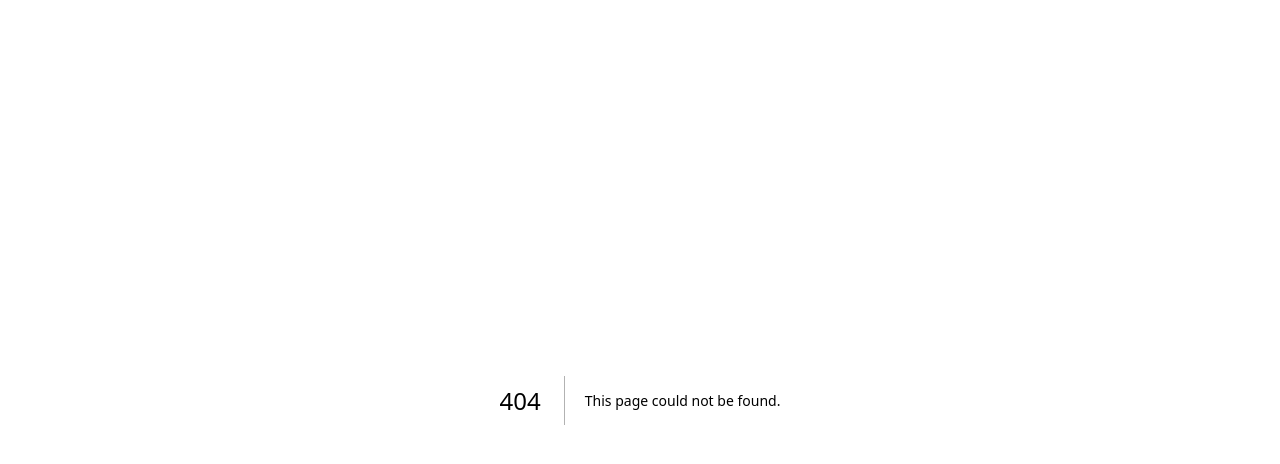
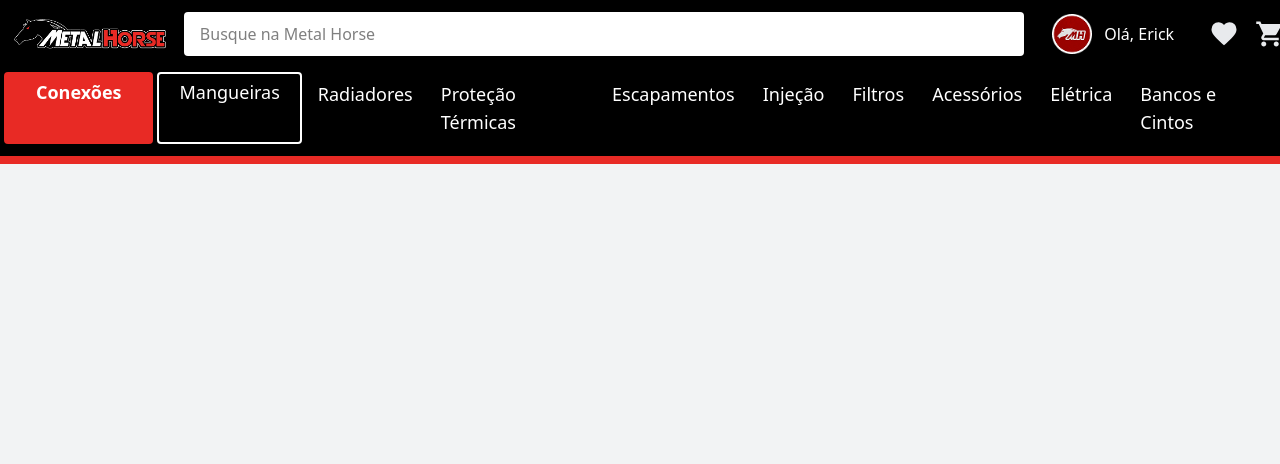
Before and after one commit to Erick-Iuri/metal-horse, a Next.js app: page /produto in a window 1280 px wide. Before the commit this address had no page. Shown: the top 464 px of the page. Built offline with nearby package versions, Linux system fonts and the light colour scheme.

Commit message:
Links adicionados

```diff
--- a/app/page.tsx
+++ b/app/page.tsx
@@ -18,9 +18,11 @@ export default function Home() {
         p-3"
         >
           {/* LOGO da marca 1/3*/}
+          <Link href="/">
             <div>
               <Image alt="logo" src={"/LOGO.png"} width={230} height={100} />
             </div>
+          </Link>
 
           {/* BARRA DE PESQUISA 2/3*/}
           <div className="flex w-310">
@@ -93,7 +95,7 @@ export default function Home() {
           text-lg"
           >
             <Link
-              href="/"
+              href="/produto"
               className="
               px-8
               py-1.5
@@ -103,8 +105,9 @@ export default function Home() {
             >
               Conexões
             </Link>
+
             <Link
-              href="/"
+              href="/produto"
               className="
               hover:bg-white
               hover:text-black
@@ -118,8 +121,9 @@ export default function Home() {
             >
               Mangueiras
             </Link>
+
             <Link
-              href="/"
+              href="/produto"
               className="p-3
               hover:bg-white/20
               duration-100
@@ -129,8 +133,9 @@ export default function Home() {
             >
               Radiadores
             </Link>
+
             <Link
-              href="/"
+              href="/produto"
               className="p-3
               hover:bg-white/20
               duration-100
@@ -140,8 +145,9 @@ export default function Home() {
             >
               Proteção Térmicas
             </Link>
+
             <Link
-              href="/"
+              href="/produto"
               className="p-3
               hover:bg-white/20
               duration-100
@@ -151,8 +157,9 @@ export default function Home() {
             >
               Escapamentos
             </Link>
+
             <Link
-              href="/"
+              href="/produto"
               className="p-3  hover:bg-white/20
               duration-100
               ease-in-out
@@ -161,8 +168,9 @@ export default function Home() {
             >
               Injeção
             </Link>
+
             <Link
-              href="/"
+              href="/produto"
               className="p-3  hover:bg-white/20
               duration-100
               ease-in-out
@@ -171,8 +179,9 @@ export default function Home() {
             >
               Filtros
             </Link>
+
             <Link
-              href="/"
+              href="/produto"
               className="p-3  hover:bg-white/20
               duration-100
               ease-in-out
@@ -181,8 +190,9 @@ export default function Home() {
             >
               Acessórios
             </Link>
+
             <Link
-              href="/"
+              href="/produto"
               className="p-3  hover:bg-white/20
               duration-100
               ease-in-out
@@ -191,8 +201,9 @@ export default function Home() {
             >
               Elétrica
             </Link>
+
             <Link
-              href="/"
+              href="/produto"
               className="p-3  hover:bg-white/20
               duration-100
               ease-in-out
@@ -664,6 +675,7 @@ export default function Home() {
         "
         >
           {/* Produto lista */}
+          <Link href="/produto">
             <div
               className="flex flex-col
           justify-center
@@ -786,8 +798,10 @@ export default function Home() {
                 No PIX ou 10x no Crêdito
               </p>
             </div>
+          </Link>
 
           {/* Produto 02 */}
+          <Link href="/produto">
             <div
               className="flex flex-col
           justify-center
@@ -910,8 +924,10 @@ export default function Home() {
                 No PIX ou 10x no Crêdito
               </p>
             </div>
+          </Link>
 
           {/* Produto 03 */}
+          <Link href="/produto">
             <div
               className="flex flex-col
           justify-center
@@ -1034,8 +1050,10 @@ export default function Home() {
                 No PIX ou 10x no Crêdito
               </p>
             </div>
+          </Link>
 
           {/* Produto 04 */}
+          <Link href="/produto">
             <div
               className="flex flex-col
           justify-center
@@ -1158,8 +1176,10 @@ export default function Home() {
                 No PIX ou 10x no Crêdito
               </p>
             </div>
+          </Link>
 
           {/* Produto 05 */}
+          <Link href="/produto">
             <div
               className="flex flex-col
           justify-center
@@ -1282,7 +1302,7 @@ export default function Home() {
                 No PIX ou 10x no Crêdito
               </p>
             </div>
-
+          </Link>
         </div>
 
         {/* Garrett - Advancing Motion */}
@@ -1311,7 +1331,7 @@ export default function Home() {
           </p>
         </div>
 
-        {/* Produtos linha 01 */}
+        {/* Produtos linha 02 */}
         <div
           className="
         flex items-center
@@ -1321,6 +1341,7 @@ export default function Home() {
         pb-20
         "
         >
+          <Link href="/produto">
             <div
               className="flex flex-col
           cursor-pointer
@@ -1443,8 +1464,8 @@ export default function Home() {
                 No PIX ou 10x no Crêdito
               </p>
             </div>
+          </Link>
         </div>
-
       </div>
     </div>
   );
--- /dev/null
+++ b/app/produto/page.tsx
@@ -0,0 +1,220 @@
+import Image from "next/image";
+import Link from "next/link";
+
+export default function Home() {
+  return (
+    /* main div */
+    <div>
+      {/* Barra de Navegação 01 🚢 */}
+      <div className="bg-black text-white">
+        <div
+          className="
+        flex
+        justify-center
+        space-x-4
+        max-w-360
+        mx-auto
+        items-center
+        p-3"
+        >
+          {/* LOGO da marca 1/3*/}
+          <Link href="/">
+            <div>
+              <Image alt="logo" src={"/LOGO.png"} width={230} height={100} />
+            </div>
+          </Link>
+
+          {/* BARRA DE PESQUISA 2/3*/}
+          <div className="flex w-310">
+            <input
+              type="text"
+              placeholder="Busque na Metal Horse"
+              className="
+              bg-white
+              text-black
+              w-full
+              h-11
+              p-1
+              px-4
+              py-2
+              focus:outline-none
+              rounded-sm"
+            />
+          </div>
+
+          {/* USER MENU 3/3 */}
+          <div
+            className="
+          flex
+          space-x-3"
+          >
+            <div
+              className="flex
+            flex-row
+            justify-center
+            gap-3
+            w-50 h-10"
+            >
+              <Image
+                src="/icons/Ellipse.png"
+                alt="perfil"
+                width={30}
+                height={30}
+                className="
+              w-auto
+              h-auto
+              object-cover"
+              />
+              <a className="w-20 pt-2">Olá, Erick</a>
+            </div>
+
+            <div
+              className="
+            flex
+            space-x-4"
+            >
+              <img src={"/icons/favorite.svg"} width={30} height={10} />
+
+              <img src={"/icons/shooping cart.svg"} width={30} height={10} />
+            </div>
+          </div>
+        </div>
+
+        {/* Botões de ação */}
+        <div
+          className="
+        flex
+        justify-center
+        items-center"
+        >
+          <div
+            className="
+          flex
+          space-x-1
+          p-1
+          text-lg"
+          >
+            <Link
+              href="/"
+              className="
+              px-8
+              py-1.5
+              bg-[#E82A25]
+              rounded-sm
+              font-semibold"
+            >
+              Conexões
+            </Link>
+            <Link
+              href="/"
+              className="
+              hover:bg-white
+              hover:text-black
+              duration-300
+              ease-in-out
+              transition
+              py-1
+              px-5
+              border-2
+              rounded-sm"
+            >
+              Mangueiras
+            </Link>
+            <Link
+              href="/"
+              className="p-3
+              hover:bg-white/20
+              duration-100
+              ease-in-out
+              transition
+              px-3 py-2 rounded-sm "
+            >
+              Radiadores
+            </Link>
+            <Link
+              href="/"
+              className="p-3
+              hover:bg-white/20
+              duration-100
+              ease-in-out
+              transition
+              px-3 py-2 rounded-sm"
+            >
+              Proteção Térmicas
+            </Link>
+            <Link
+              href="/"
+              className="p-3
+              hover:bg-white/20
+              duration-100
+              ease-in-out
+              transition
+              px-3 py-2 rounded-sm"
+            >
+              Escapamentos
+            </Link>
+            <Link
+              href="/"
+              className="p-3  hover:bg-white/20
+              duration-100
+              ease-in-out
+              transition
+              px-3 py-2 rounded-sm"
+            >
+              Injeção
+            </Link>
+            <Link
+              href="/"
+              className="p-3  hover:bg-white/20
+              duration-100
+              ease-in-out
+              transition
+              px-3 py-2 rounded-sm"
+            >
+              Filtros
+            </Link>
+            <Link
+              href="/"
+              className="p-3  hover:bg-white/20
+              duration-100
+              ease-in-out
+              transition
+              px-3 py-2 rounded-sm"
+            >
+              Acessórios
+            </Link>
+            <Link
+              href="/"
+              className="p-3  hover:bg-white/20
+              duration-100
+              ease-in-out
+              transition
+              px-3 py-2 rounded-sm"
+            >
+              Elétrica
+            </Link>
+            <Link
+              href="/"
+              className="p-3  hover:bg-white/20
+              duration-100
+              ease-in-out
+              transition
+              px-3 py-2 rounded-sm"
+            >
+              Bancos e Cintos
+            </Link>
+          </div>
+        </div>
+
+        {/* Faixa vermelha */}
+        <div
+          className="
+        bg-[#E82A25]
+        w-full
+        h-2
+        my-2"
+        ></div>
+      </div>
+    </div>
+  );
+}
```
Lines whose indentation alone changed are shown as unchanged.
